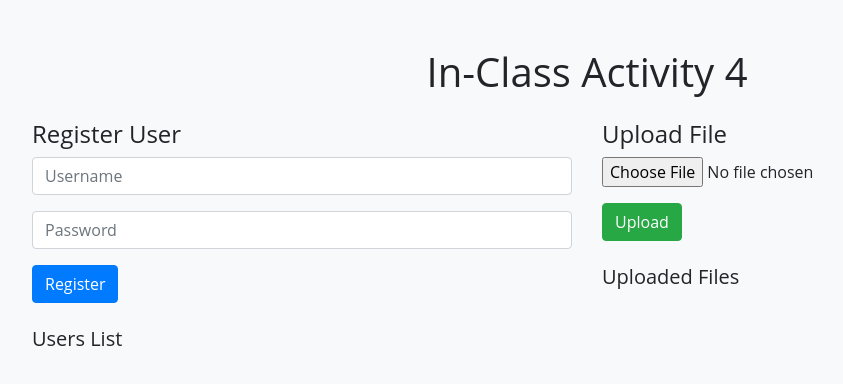
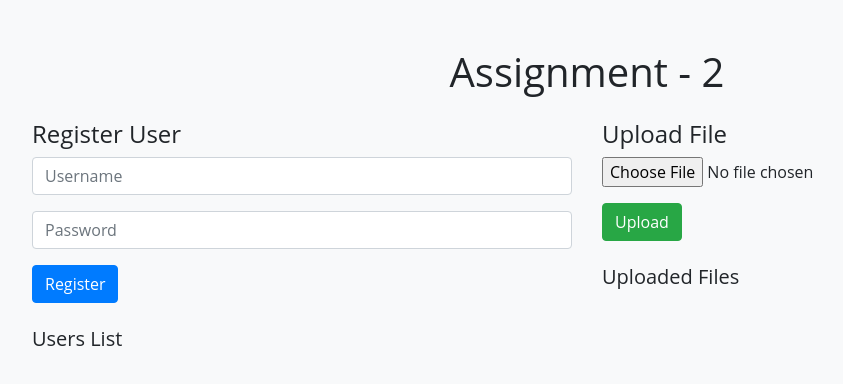
Before and after one commit to bamnelkarvivek/frontend, a plain HTML site: page index.html in a window 1280 px wide. Shown: the whole page, without its empty margins (53-896 px from the left). Drawn offline with nearby package versions, Linux system fonts and the light colour scheme; no server answers.

Commit message:
Update index.html
Updated title to Assignment 2

```diff
--- a/index.html
+++ b/index.html
@@ -5,11 +5,11 @@
     <meta name="viewport" content="width=device-width, initial-scale=1.0">
     <link rel="stylesheet" href="https://stackpath.bootstrapcdn.com/bootstrap/4.5.2/css/bootstrap.min.css">
     <link rel="stylesheet" href="styles.css"> <!-- Link to custom CSS -->
-    <title>In-Class Activity 4</title>
+    <title>Assignment - 2</title>
 </head>
 <body>
     <div class="container mt-5">
-        <h1 class="text-center mb-4">In-Class Activity 4</h1>
+        <h1 class="text-center mb-4">Assignment - 2</h1>
         <div class="row mb-5">
             <div class="col-md-6">
                 <h3>Register User</h3>
```
